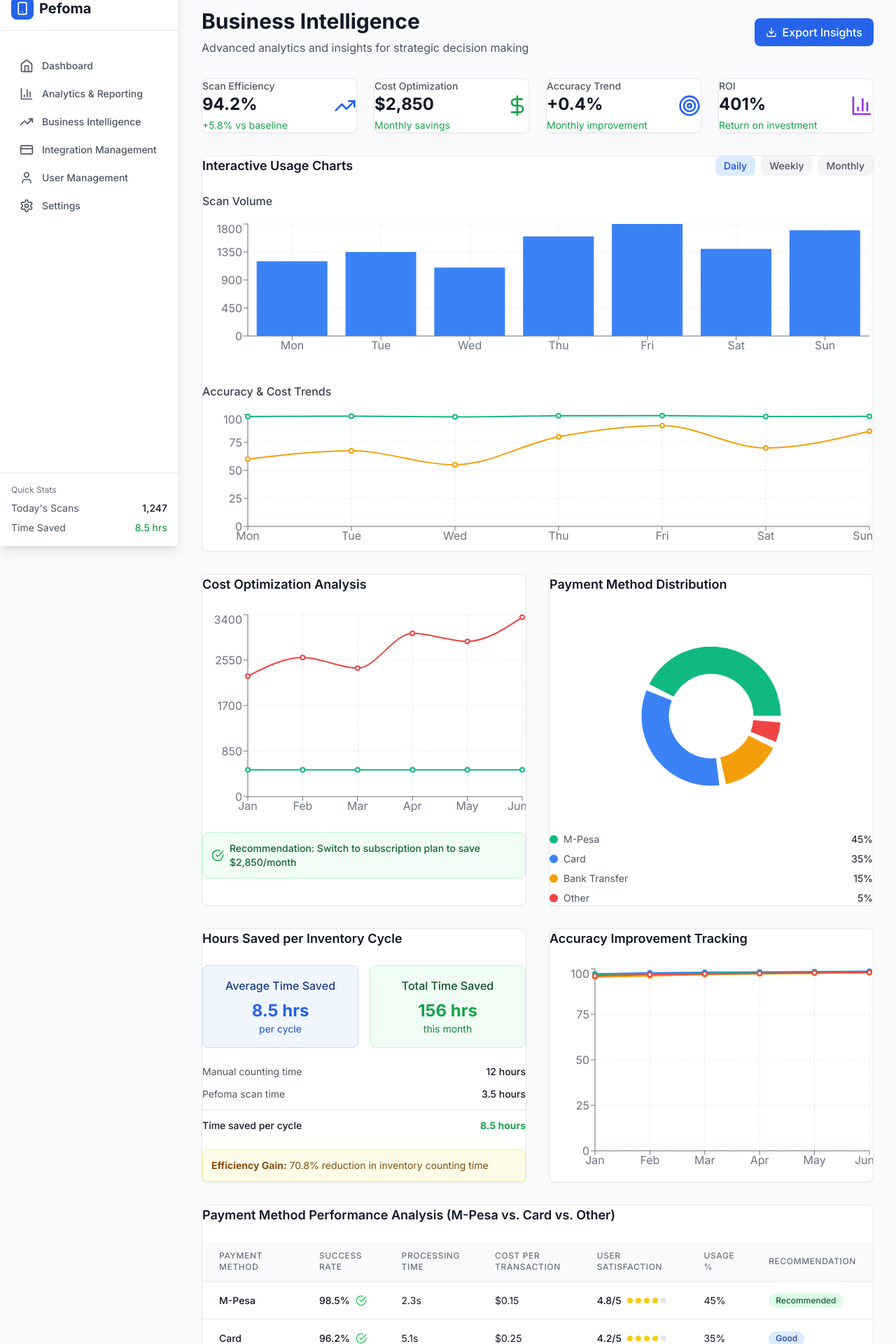
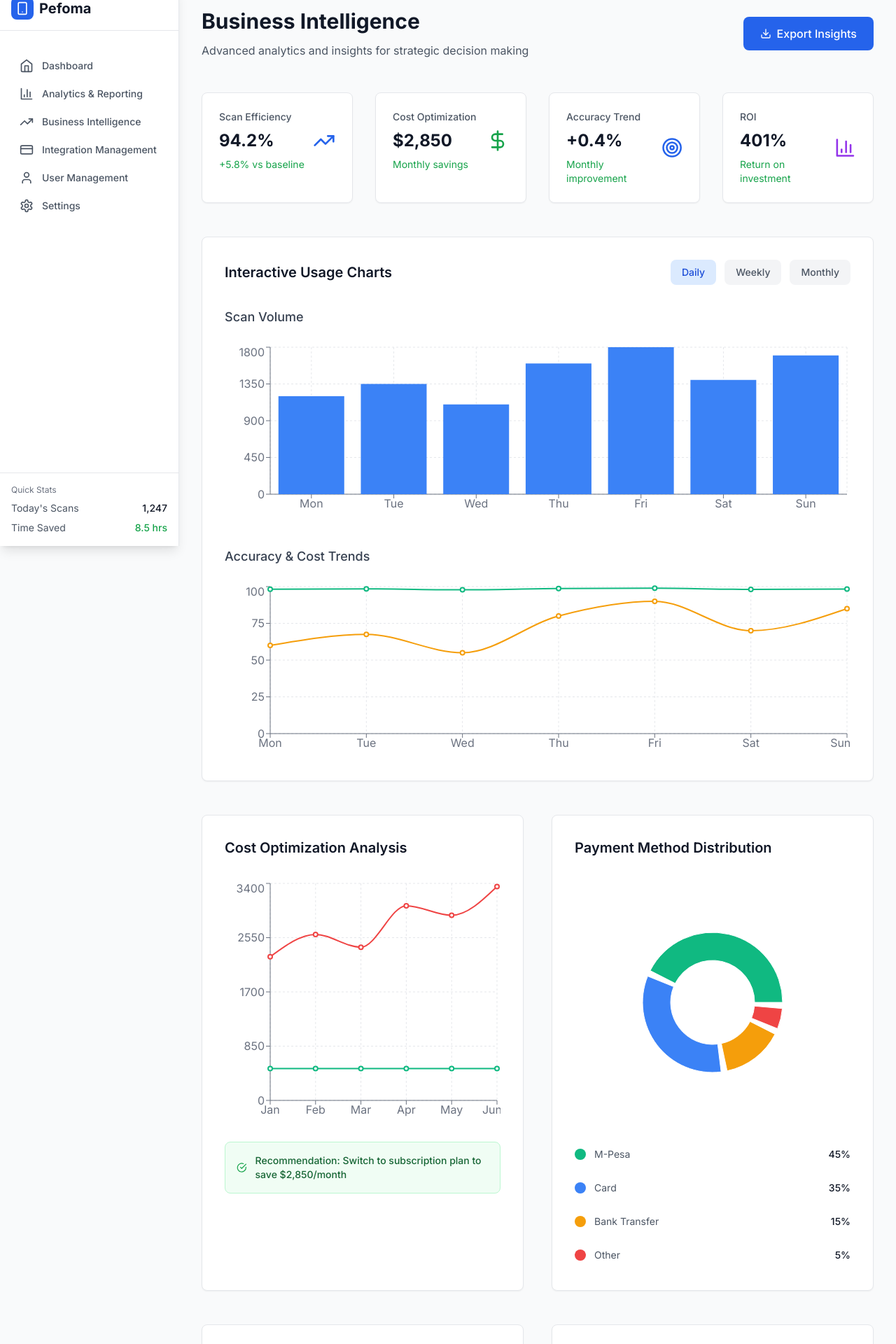
Before and after one commit to OBEREX/frontend_website, a React (Vite) app: page /business-intel in a window 1280 px wide. Shown: the part 20-1940 px from the top of the page at 70% size. Built offline with nearby package versions, Linux system fonts and the light colour scheme.

Commit message:
Dashboard page updated

```diff
--- a/postcss.config.cjs
+++ b/postcss.config.cjs
@@ -1,6 +1,6 @@
 module.exports = {
-  plugins: [
-    require('tailwindcss'),
-    require('autoprefixer'),
-  ]
+  plugins: {
+    tailwindcss: './tailwind.config.js',
+    autoprefixer: {},
+  },
 }
--- a/src/pages/BusinessIntelligence.tsx
+++ b/src/pages/BusinessIntelligence.tsx
@@ -169,59 +169,59 @@ export default function BusinessIntelligence() {
   ]
 
   return (
-    <div className="space-y-8">
+    <div className="space-y-10 sm:space-y-12">
       {/* Header */}
       <div className="flex items-center justify-between">
         <div>
           <h1 className="text-3xl font-bold text-gray-900 dark:text-gray-100">Business Intelligence</h1>
-          <p className="text-gray-600 dark:text-gray-400 mt-2">
+          <p className="text-gray-600 dark:text-gray-400 mt-3">
             Advanced analytics and insights for strategic decision making
           </p>
         </div>
-        <button className="btn-primary flex items-center">
+        <button className="btn-primary flex items-center px-6 py-3">
           <Download className="h-4 w-4 mr-2" />
           Export Insights
         </button>
       </div>
 
       {/* Key Insights */}
-      <div className="grid grid-cols-1 md:grid-cols-2 lg:grid-cols-4 gap-6">
-        <div className="card">
+      <div className="grid grid-cols-1 md:grid-cols-2 lg:grid-cols-4 gap-8">
+        <div className="card p-6">
           <div className="flex items-center justify-between">
             <div>
-              <p className="text-sm font-medium text-gray-600 dark:text-gray-400">Scan Efficiency</p>
-              <p className="text-2xl font-bold text-gray-900 dark:text-gray-100">94.2%</p>
-              <p className="text-sm text-green-600 dark:text-green-400 mt-1">+5.8% vs baseline</p>
+              <p className="text-sm font-medium text-gray-600 dark:text-gray-400 mb-2">Scan Efficiency</p>
+              <p className="text-2xl font-bold text-gray-900 dark:text-gray-100 mb-2">94.2%</p>
+              <p className="text-sm text-green-600 dark:text-green-400">+5.8% vs baseline</p>
             </div>
             <TrendingUp className="h-8 w-8 text-primary-600 dark:text-primary-400" />
           </div>
         </div>
-        <div className="card">
+        <div className="card p-6">
           <div className="flex items-center justify-between">
             <div>
-              <p className="text-sm font-medium text-gray-600 dark:text-gray-400">Cost Optimization</p>
-              <p className="text-2xl font-bold text-gray-900 dark:text-gray-100">$2,850</p>
-              <p className="text-sm text-green-600 dark:text-green-400 mt-1">Monthly savings</p>
+              <p className="text-sm font-medium text-gray-600 dark:text-gray-400 mb-2">Cost Optimization</p>
+              <p className="text-2xl font-bold text-gray-900 dark:text-gray-100 mb-2">$2,850</p>
+              <p className="text-sm text-green-600 dark:text-green-400">Monthly savings</p>
             </div>
             <DollarSign className="h-8 w-8 text-green-600 dark:text-green-400" />
           </div>
         </div>
-        <div className="card">
+        <div className="card p-6">
           <div className="flex items-center justify-between">
             <div>
-              <p className="text-sm font-medium text-gray-600 dark:text-gray-400">Accuracy Trend</p>
-              <p className="text-2xl font-bold text-gray-900 dark:text-gray-100">+0.4%</p>
-              <p className="text-sm text-green-600 dark:text-green-400 mt-1">Monthly improvement</p>
+              <p className="text-sm font-medium text-gray-600 dark:text-gray-400 mb-2">Accuracy Trend</p>
+              <p className="text-2xl font-bold text-gray-900 dark:text-gray-100 mb-2">+0.4%</p>
+              <p className="text-sm text-green-600 dark:text-green-400">Monthly improvement</p>
             </div>
             <Target className="h-8 w-8 text-blue-600 dark:text-blue-400" />
           </div>
         </div>
-        <div className="card">
+        <div className="card p-6">
           <div className="flex items-center justify-between">
             <div>
-              <p className="text-sm font-medium text-gray-600 dark:text-gray-400">ROI</p>
-              <p className="text-2xl font-bold text-gray-900 dark:text-gray-100">401%</p>
-              <p className="text-sm text-green-600 dark:text-green-400 mt-1">Return on investment</p>
+              <p className="text-sm font-medium text-gray-600 dark:text-gray-400 mb-2">ROI</p>
+              <p className="text-2xl font-bold text-gray-900 dark:text-gray-100 mb-2">401%</p>
+              <p className="text-sm text-green-600 dark:text-green-400">Return on investment</p>
             </div>
             <BarChart3 className="h-8 w-8 text-purple-600 dark:text-purple-400" />
           </div>
@@ -229,13 +229,13 @@ export default function BusinessIntelligence() {
       </div>
 
       {/* Interactive Usage Charts */}
-      <div className="card">
-        <div className="flex items-center justify-between mb-6">
-          <h3 className="text-lg font-semibold text-gray-900 dark:text-gray-100">Interactive Usage Charts</h3>
-          <div className="flex space-x-2">
+      <div className="card p-8">
+        <div className="flex items-center justify-between mb-8">
+          <h3 className="text-xl font-semibold text-gray-900 dark:text-gray-100">Interactive Usage Charts</h3>
+          <div className="flex space-x-3">
             <button
               onClick={() => setSelectedTimeframe('daily')}
-              className={`px-3 py-1 rounded-lg text-sm font-medium transition-colors ${
+              className={`px-4 py-2 rounded-lg text-sm font-medium transition-colors ${
                 selectedTimeframe === 'daily'
                   ? 'bg-primary-100 text-primary-700 dark:bg-primary-900/30 dark:text-primary-300'
                   : 'bg-gray-100 text-gray-600 dark:bg-gray-800 dark:text-gray-400'
@@ -245,7 +245,7 @@ export default function BusinessIntelligence() {
             </button>
             <button
               onClick={() => setSelectedTimeframe('weekly')}
-              className={`px-3 py-1 rounded-lg text-sm font-medium transition-colors ${
+              className={`px-4 py-2 rounded-lg text-sm font-medium transition-colors ${
                 selectedTimeframe === 'weekly'
                   ? 'bg-primary-100 text-primary-700 dark:bg-primary-900/30 dark:text-primary-300'
                   : 'bg-gray-100 text-gray-600 dark:bg-gray-800 dark:text-gray-400'
@@ -255,7 +255,7 @@ export default function BusinessIntelligence() {
             </button>
             <button
               onClick={() => setSelectedTimeframe('monthly')}
-              className={`px-3 py-1 rounded-lg text-sm font-medium transition-colors ${
+              className={`px-4 py-2 rounded-lg text-sm font-medium transition-colors ${
                 selectedTimeframe === 'monthly'
                   ? 'bg-primary-100 text-primary-700 dark:bg-primary-900/30 dark:text-primary-300'
                   : 'bg-gray-100 text-gray-600 dark:bg-gray-800 dark:text-gray-400'
@@ -267,9 +267,9 @@ export default function BusinessIntelligence() {
         </div>
 
         {/* Scan Volume Chart */}
-        <div className="mb-8">
-          <h4 className="text-md font-medium text-gray-700 dark:text-gray-300 mb-4">Scan Volume</h4>
-          <ResponsiveContainer width="100%" height={200}>
+        <div className="mb-10">
+          <h4 className="text-lg font-medium text-gray-700 dark:text-gray-300 mb-6">Scan Volume</h4>
+          <ResponsiveContainer width="100%" height={250}>
             <BarChart data={getPatternData()}>
               <CartesianGrid strokeDasharray="3 3" stroke={gridStroke} />
               <XAxis dataKey={selectedTimeframe === 'daily' ? 'day' : selectedTimeframe === 'weekly' ? 'week' : 'month'} stroke={axisStroke} />
@@ -282,8 +282,8 @@ export default function BusinessIntelligence() {
 
         {/* Accuracy and Cost Chart */}
         <div>
-          <h4 className="text-md font-medium text-gray-700 dark:text-gray-300 mb-4">Accuracy & Cost Trends</h4>
-          <ResponsiveContainer width="100%" height={200}>
+          <h4 className="text-lg font-medium text-gray-700 dark:text-gray-300 mb-6">Accuracy & Cost Trends</h4>
+          <ResponsiveContainer width="100%" height={250}>
             <LineChart data={getPatternData()}>
               <CartesianGrid strokeDasharray="3 3" stroke={gridStroke} />
               <XAxis dataKey={selectedTimeframe === 'daily' ? 'day' : selectedTimeframe === 'weekly' ? 'week' : 'month'} stroke={axisStroke} />
@@ -308,10 +308,10 @@ export default function BusinessIntelligence() {
       </div>
 
       {/* Cost Optimization and Subscription Analysis */}
-      <div className="grid grid-cols-1 lg:grid-cols-2 gap-8">
-        <div className="card">
-          <h3 className="text-lg font-semibold text-gray-900 dark:text-gray-100 mb-6">Cost Optimization Analysis</h3>
-          <ResponsiveContainer width="100%" height={300}>
+      <div className="grid grid-cols-1 lg:grid-cols-2 gap-10">
+        <div className="card p-8">
+          <h3 className="text-xl font-semibold text-gray-900 dark:text-gray-100 mb-8">Cost Optimization Analysis</h3>
+          <ResponsiveContainer width="100%" height={350}>
             <LineChart data={costOptimization}>
               <CartesianGrid strokeDasharray="3 3" stroke={gridStroke} />
               <XAxis dataKey="month" stroke={axisStroke} />
@@ -321,9 +321,9 @@ export default function BusinessIntelligence() {
               <Line type="monotone" dataKey="payPerScan" stroke="#ef4444" strokeWidth={2} name="Pay-per-Scan Cost" />
             </LineChart>
           </ResponsiveContainer>
-          <div className="mt-4 p-3 bg-green-50 dark:bg-green-900/20 rounded-lg border border-green-200 dark:border-green-800">
+          <div className="mt-6 p-4 bg-green-50 dark:bg-green-900/20 rounded-lg border border-green-200 dark:border-green-800">
             <div className="flex items-center">
-              <CheckCircle className="h-5 w-5 text-green-600 dark:text-green-400 mr-2" />
+              <CheckCircle className="h-5 w-5 text-green-600 dark:text-green-400 mr-3" />
               <span className="text-sm font-medium text-green-800 dark:text-green-200">
                 Recommendation: Switch to subscription plan to save $2,850/month
               </span>
@@ -331,9 +331,9 @@ export default function BusinessIntelligence() {
           </div>
         </div>
 
-        <div className="card">
-          <h3 className="text-lg font-semibold text-gray-900 dark:text-gray-100 mb-6">Payment Method Distribution</h3>
-          <ResponsiveContainer width="100%" height={300}>
+        <div className="card p-8">
+          <h3 className="text-xl font-semibold text-gray-900 dark:text-gray-100 mb-8">Payment Method Distribution</h3>
+          <ResponsiveContainer width="100%" height={350}>
             <RechartsPieChart>
               <Pie
                 data={paymentMethodData}
@@ -351,17 +351,17 @@ export default function BusinessIntelligence() {
               <Tooltip contentStyle={tooltipStyle} />
             </RechartsPieChart>
           </ResponsiveContainer>
-          <div className="mt-4 space-y-2">
+          <div className="mt-6 space-y-3">
             {paymentMethodData.map((method) => (
-              <div key={method.name} className="flex items-center justify-between text-sm">
-                <div className="flex items-center space-x-2">
+              <div key={method.name} className="flex items-center justify-between text-sm py-2">
+                <div className="flex items-center space-x-3">
                   <div
-                    className="w-3 h-3 rounded-full"
+                    className="w-4 h-4 rounded-full"
                     style={{ backgroundColor: method.color }}
                   />
                   <span className="text-gray-600 dark:text-gray-400">{method.name}</span>
                 </div>
-                <span className="text-gray-900 dark:text-gray-100">{method.value}%</span>
+                <span className="text-gray-900 dark:text-gray-100 font-medium">{method.value}%</span>
               </div>
             ))}
           </div>
@@ -369,39 +369,39 @@ export default function BusinessIntelligence() {
       </div>
 
       {/* Time Savings Analytics */}
-      <div className="grid grid-cols-1 lg:grid-cols-2 gap-8">
-        <div className="card">
-          <h3 className="text-lg font-semibold text-gray-900 dark:text-gray-100 mb-6">Hours Saved per Inventory Cycle</h3>
-          <div className="space-y-6">
-            <div className="grid grid-cols-2 gap-4">
-              <div className="text-center p-4 bg-blue-50 dark:bg-blue-900/20 rounded-lg border border-blue-200 dark:border-blue-800">
-                <h4 className="font-medium text-blue-900 dark:text-blue-100">Average Time Saved</h4>
-                <p className="text-2xl font-bold text-blue-600 dark:text-blue-400 mt-2">8.5 hrs</p>
+      <div className="grid grid-cols-1 lg:grid-cols-2 gap-10">
+        <div className="card p-8">
+          <h3 className="text-xl font-semibold text-gray-900 dark:text-gray-100 mb-8">Hours Saved per Inventory Cycle</h3>
+          <div className="space-y-8">
+            <div className="grid grid-cols-2 gap-6">
+              <div className="text-center p-6 bg-blue-50 dark:bg-blue-900/20 rounded-lg border border-blue-200 dark:border-blue-800">
+                <h4 className="font-medium text-blue-900 dark:text-blue-100 mb-3">Average Time Saved</h4>
+                <p className="text-3xl font-bold text-blue-600 dark:text-blue-400 mb-2">8.5 hrs</p>
                 <p className="text-sm text-blue-700 dark:text-blue-300">per cycle</p>
               </div>
-              <div className="text-center p-4 bg-green-50 dark:bg-green-900/20 rounded-lg border border-green-200 dark:border-green-800">
-                <h4 className="font-medium text-green-900 dark:text-green-100">Total Time Saved</h4>
-                <p className="text-2xl font-bold text-green-600 dark:text-green-400 mt-2">156 hrs</p>
+              <div className="text-center p-6 bg-green-50 dark:bg-green-900/20 rounded-lg border border-green-200 dark:border-green-800">
+                <h4 className="font-medium text-green-900 dark:text-green-100 mb-3">Total Time Saved</h4>
+                <p className="text-3xl font-bold text-green-600 dark:text-green-400 mb-2">156 hrs</p>
                 <p className="text-sm text-green-700 dark:text-green-300">this month</p>
               </div>
             </div>
-            <div className="space-y-3">
-              <div className="flex items-center justify-between">
+            <div className="space-y-4">
+              <div className="flex items-center justify-between py-3">
                 <span className="text-sm text-gray-600 dark:text-gray-400">Manual counting time</span>
                 <span className="text-sm font-medium text-gray-900 dark:text-gray-100">12 hours</span>
               </div>
-              <div className="flex items-center justify-between">
+              <div className="flex items-center justify-between py-3">
                 <span className="text-sm text-gray-600 dark:text-gray-400">Pefoma scan time</span>
                 <span className="text-sm font-medium text-gray-900 dark:text-gray-100">3.5 hours</span>
               </div>
-              <div className="border-t border-gray-200 dark:border-gray-700 pt-3">
+              <div className="border-t border-gray-200 dark:border-gray-700 pt-4">
                 <div className="flex items-center justify-between">
                   <span className="text-sm font-medium text-gray-900 dark:text-gray-100">Time saved per cycle</span>
                   <span className="text-sm font-bold text-green-600 dark:text-green-400">8.5 hours</span>
                 </div>
               </div>
             </div>
-            <div className="p-3 bg-yellow-50 dark:bg-yellow-900/20 rounded-lg border border-yellow-200 dark:border-yellow-800">
+            <div className="p-4 bg-yellow-50 dark:bg-yellow-900/20 rounded-lg border border-yellow-200 dark:border-yellow-800">
               <p className="text-sm text-yellow-800 dark:text-yellow-200">
                 <strong>Efficiency Gain:</strong> 70.8% reduction in inventory counting time
               </p>
@@ -409,9 +409,9 @@ export default function BusinessIntelligence() {
           </div>
         </div>
 
-        <div className="card">
-          <h3 className="text-lg font-semibold text-gray-900 dark:text-gray-100 mb-6">Accuracy Improvement Tracking</h3>
-          <ResponsiveContainer width="100%" height={300}>
+        <div className="card p-8">
+          <h3 className="text-xl font-semibold text-gray-900 dark:text-gray-100 mb-8">Accuracy Improvement Tracking</h3>
+          <ResponsiveContainer width="100%" height={350}>
             <LineChart data={accuracyTracking}>
               <CartesianGrid strokeDasharray="3 3" stroke={gridStroke} />
               <XAxis dataKey="month" stroke={axisStroke} />
@@ -435,8 +435,8 @@ export default function BusinessIntelligence() {
       </div>
 
       {/* Payment Method Performance */}
-      <div className="card">
-        <h3 className="text-lg font-semibold text-gray-900 dark:text-gray-100 mb-6">Payment Method Performance Analysis (M-Pesa vs. Card vs. Other)</h3>
+      <div className="card p-8">
+        <h3 className="text-xl font-semibold text-gray-900 dark:text-gray-100 mb-8">Payment Method Performance Analysis (M-Pesa vs. Card vs. Other)</h3>
         <div className="overflow-x-auto">
           <table className="min-w-full divide-y divide-gray-200 dark:divide-gray-700">
             <thead className="bg-gray-50 dark:bg-gray-800">
```
Also changed, not shown: src/pages/IntegrationManagement.tsx (+23 -23 lines), src/pages/UserManagement.tsx (+24 -36 lines).
